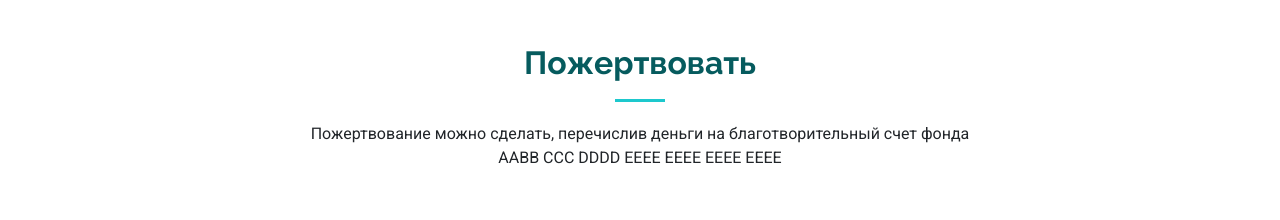
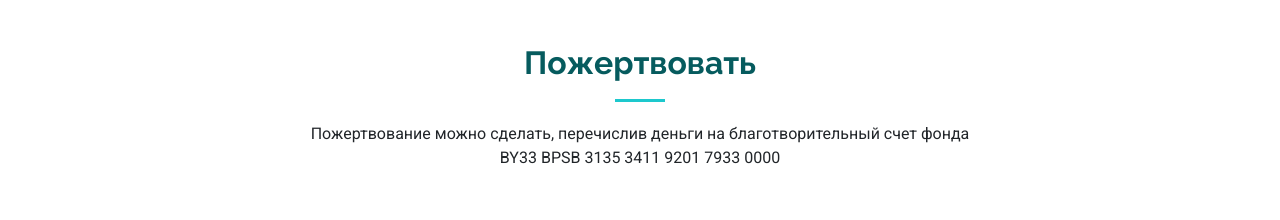
Before and after one commit to anagol/help, a plain HTML site: page index.html in a window 1280 px wide. Shown: the part 1940-2160 px from the top of the page. Drawn offline with Linux system fonts and the light colour scheme.

Commit message:
Commit 1

```diff
--- a/index.html
+++ b/index.html
@@ -200,7 +200,7 @@
       <div class="container section-title" data-aos="fade-up">
         <h2>Пожертвовать</h2>
         <p>Пожертвование можно сделать, перечислив деньги на благотворительный счет фонда <br>
-          ААВВ ССС DDDD ЕЕЕЕ ЕЕЕЕ ЕЕЕЕ ЕЕЕЕ
+          BY33 BPSB 3135 3411 9201 7933 0000
         </p>
       </div><!-- End Section Title -->
 
```
